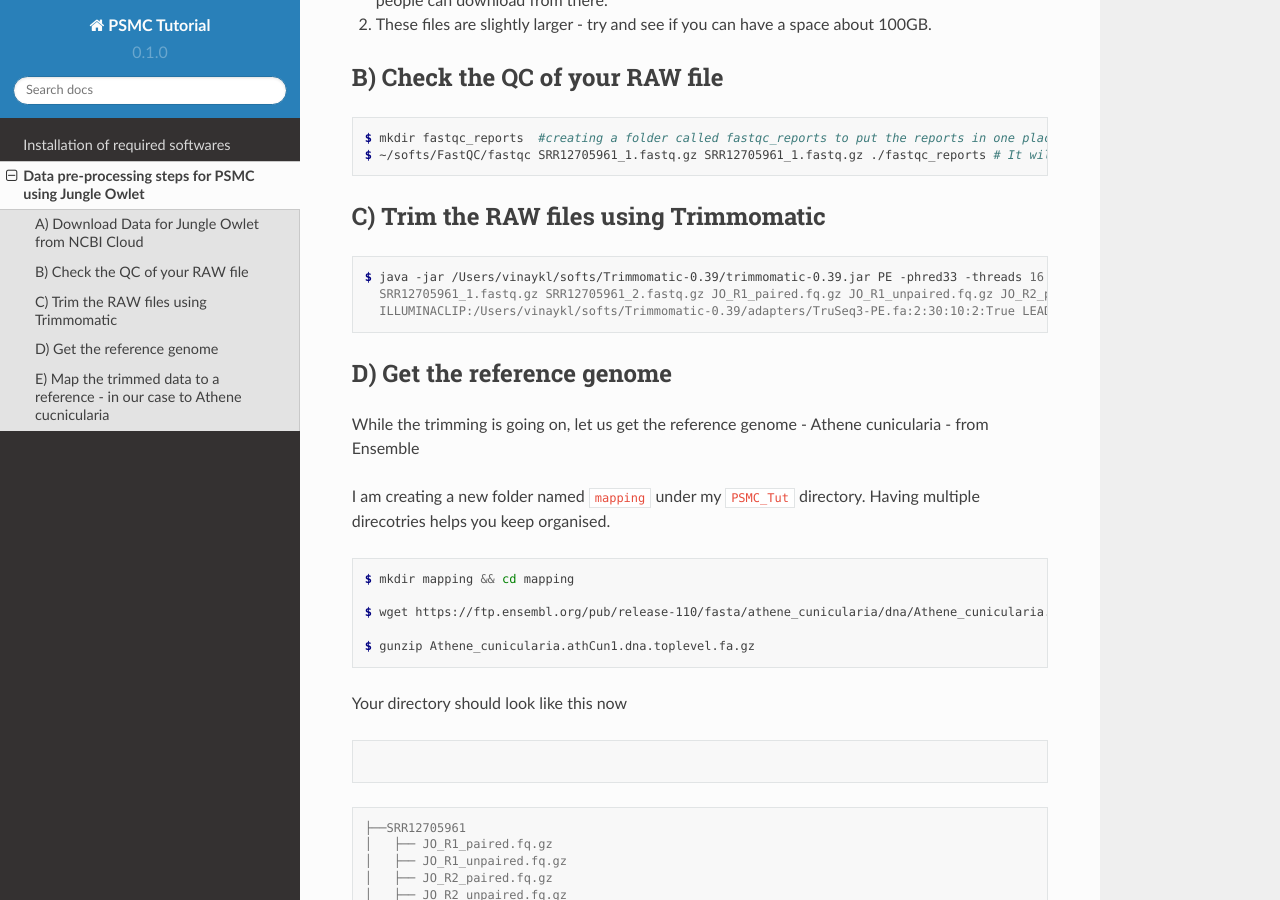
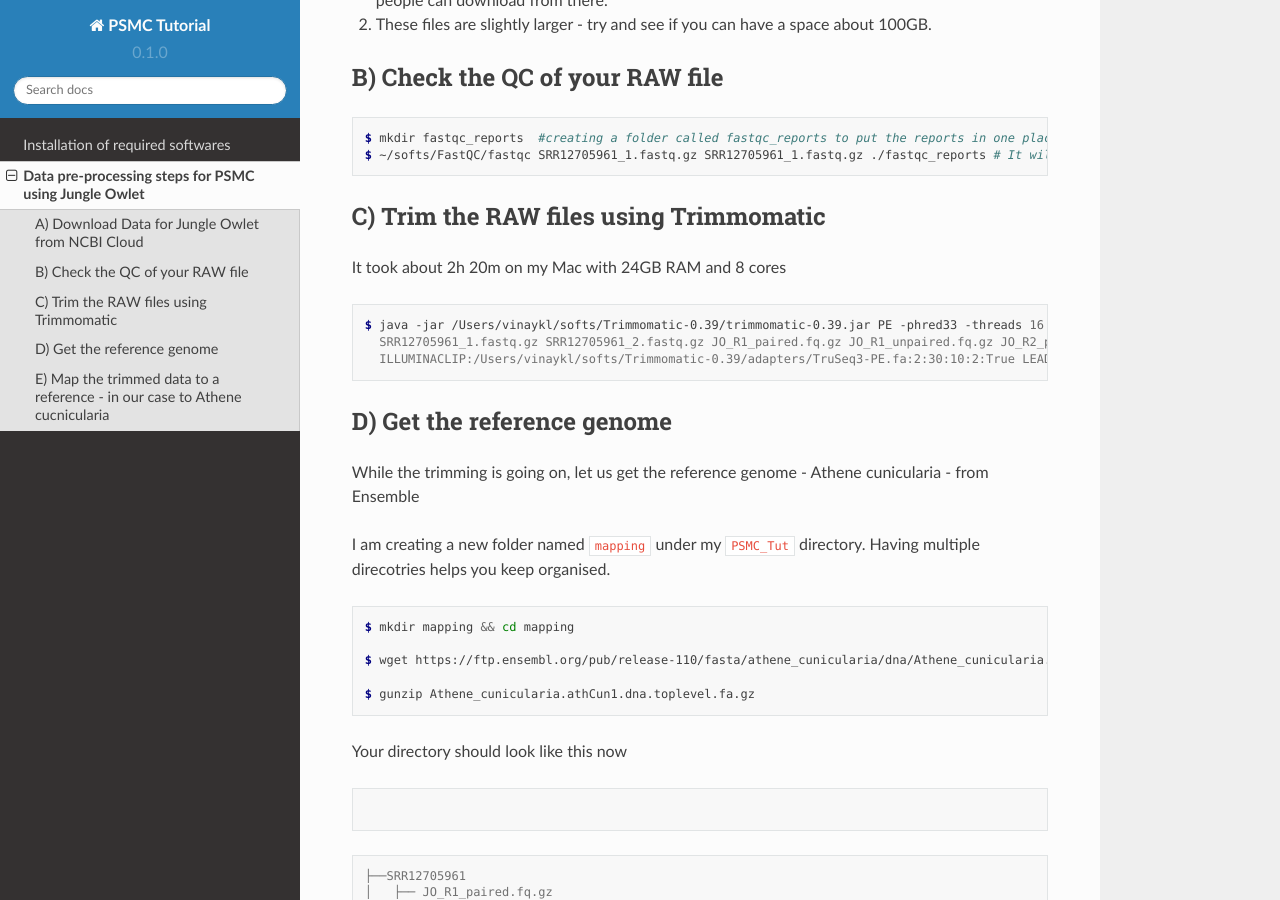
Before and after one commit to stachyris/PSMC_Tutorial-BirdLab, a Sphinx documentation site: the page built from docs/source/01_Data_Pre-Processing.rst, in a window 1280 px wide and 900 px high, scrolled down 457 px. Built offline with Sphinx 7.4.7 and the Read the Docs theme 2.0.0, drawn with Linux system fonts in a browser that asks for light colours.

Commit message:
Update 01_Data_Pre-Processing.rst

```diff
--- a/docs/source/01_Data_Pre-Processing.rst
+++ b/docs/source/01_Data_Pre-Processing.rst
@@ -27,6 +27,7 @@ B) Check the QC of your RAW file
 
 C) Trim the RAW files using Trimmomatic
 ---------------------------------------
+It took about 2h 20m on my Mac with 24GB RAM and 8 cores
 
 .. code-block:: console
 
```
